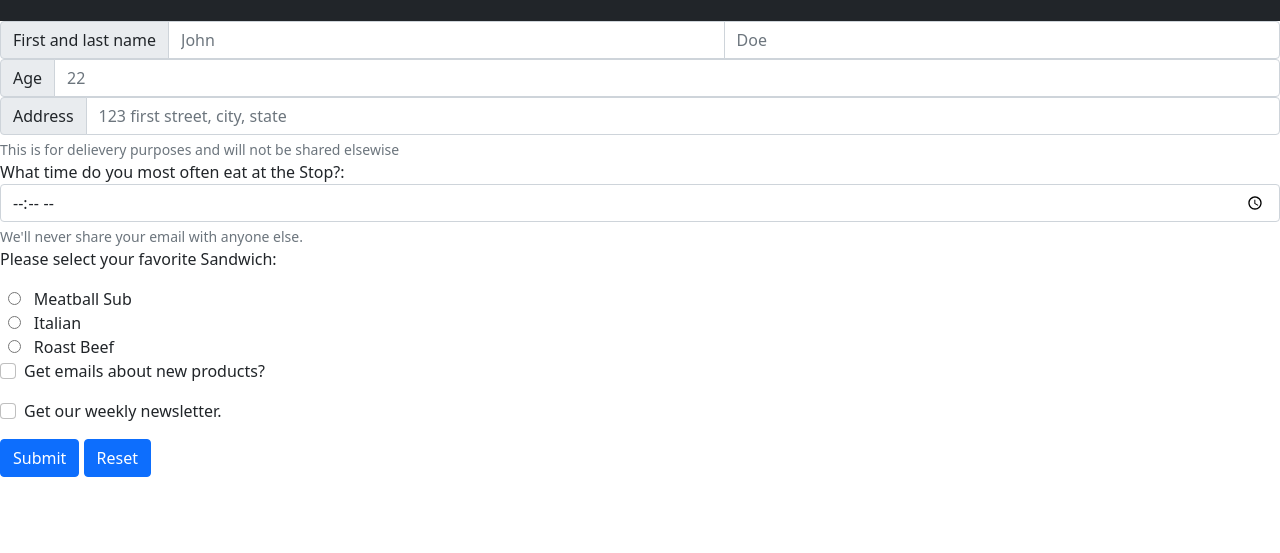
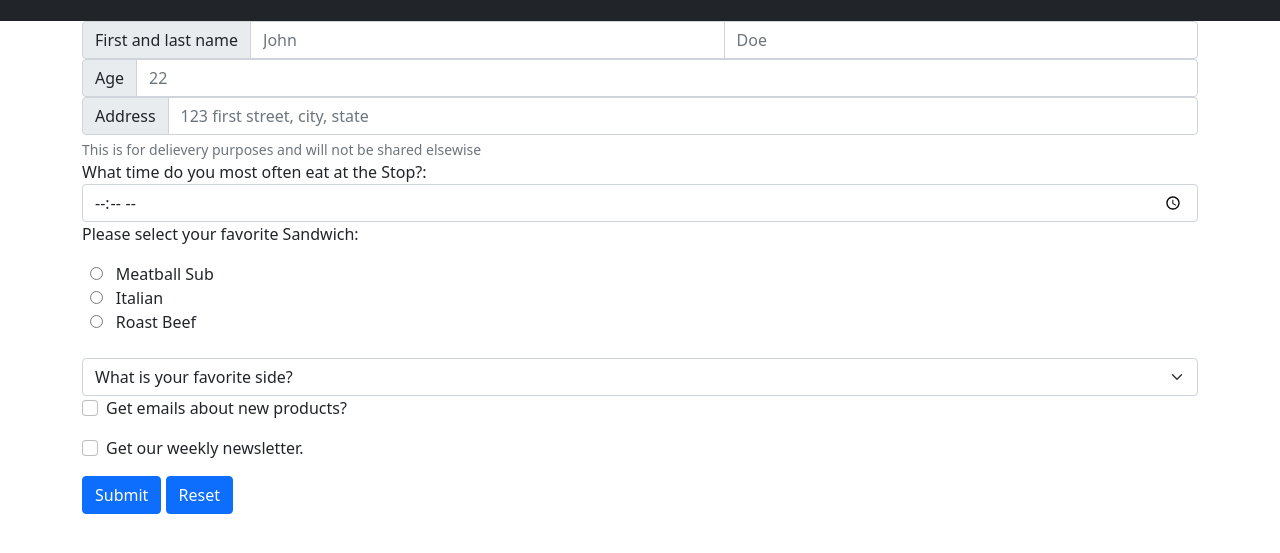
Before and after one commit to 2fortdev/hotel, a plain HTML site: page index.html in a window 1280 px wide. Shown: the part 51-604 px from the top of the page. Drawn offline with nearby package versions, Linux system fonts and the light colour scheme.

Commit message:
html ver 2

```diff
--- a/index.html
+++ b/index.html
@@ -10,6 +10,9 @@
         <p class="navbar-brand">Join the Sandwich Stop's rewards program</p>
     </nav>
 <form>
+  <div class="tab-content">
+    <div class="tab-pane container active" id="home">
+      <div class="form-box">
     <div class="input-group">
         <span class="input-group-text">First and last name</span>
         <input type="text" aria-label="First name" class="form-control" placeholder="John">
@@ -33,9 +36,13 @@
       <form action="/action_page.php">
         <label for="appt">What time do you most often eat at the Stop?:</label>
         <input type="time" id="appt" name="appt" class="form-control">
-        <div id="appt" class="form-text">We'll never share your email with anyone else.</div>
+
 
       <form action="/action_page.php">
+
+
+
+
         <p>Please select your favorite Sandwich:</p>
         <input type="radio" id="Meat" name="fav_sandwich" value="MEAT">
         <label for="Meat">Meatball Sub</label><br>
@@ -44,6 +51,13 @@
         <input type="radio" id="Roast" name="fav_sandwich" value="ROAST">
         <label for="Roast">Roast Beef</label>
         <br>
+        <br>
+        <select class="form-select" aria-label="Default select example">
+          <option selected>What is your favorite side?</option>
+          <option value="1">Cookie</option>
+          <option value="2">Pickle</option>
+          <option value="3">Chips</option>
+        </select>
 
   <div class="mb-3 form-check">
     <input type="checkbox" class="form-check-input" id="exampleCheck1">
@@ -55,5 +69,7 @@
   </div>
   <button type="submit" class="btn btn-primary">Submit</button>
     <button type="reset" class="btn btn-primary">Reset</button>
+  </div>
+</div>
 </form>
 </body>
```
